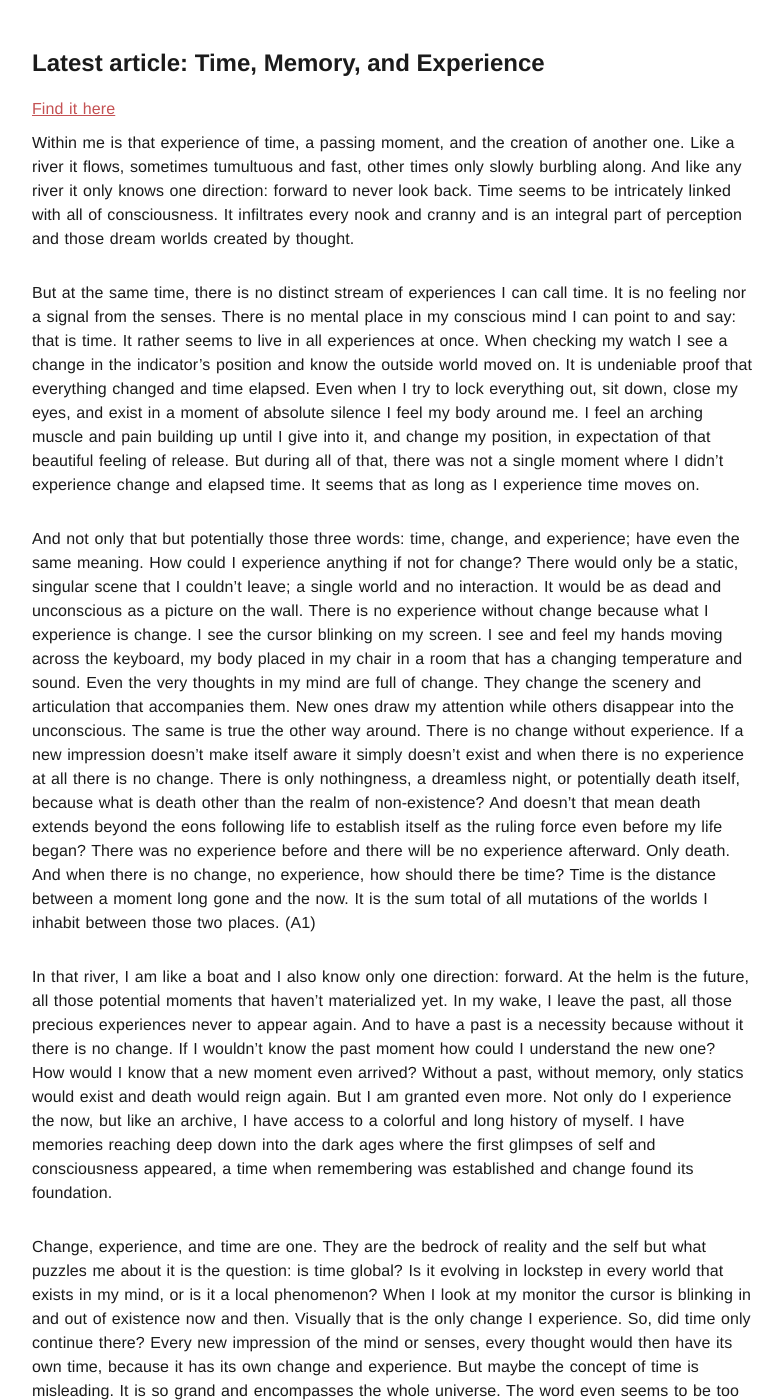
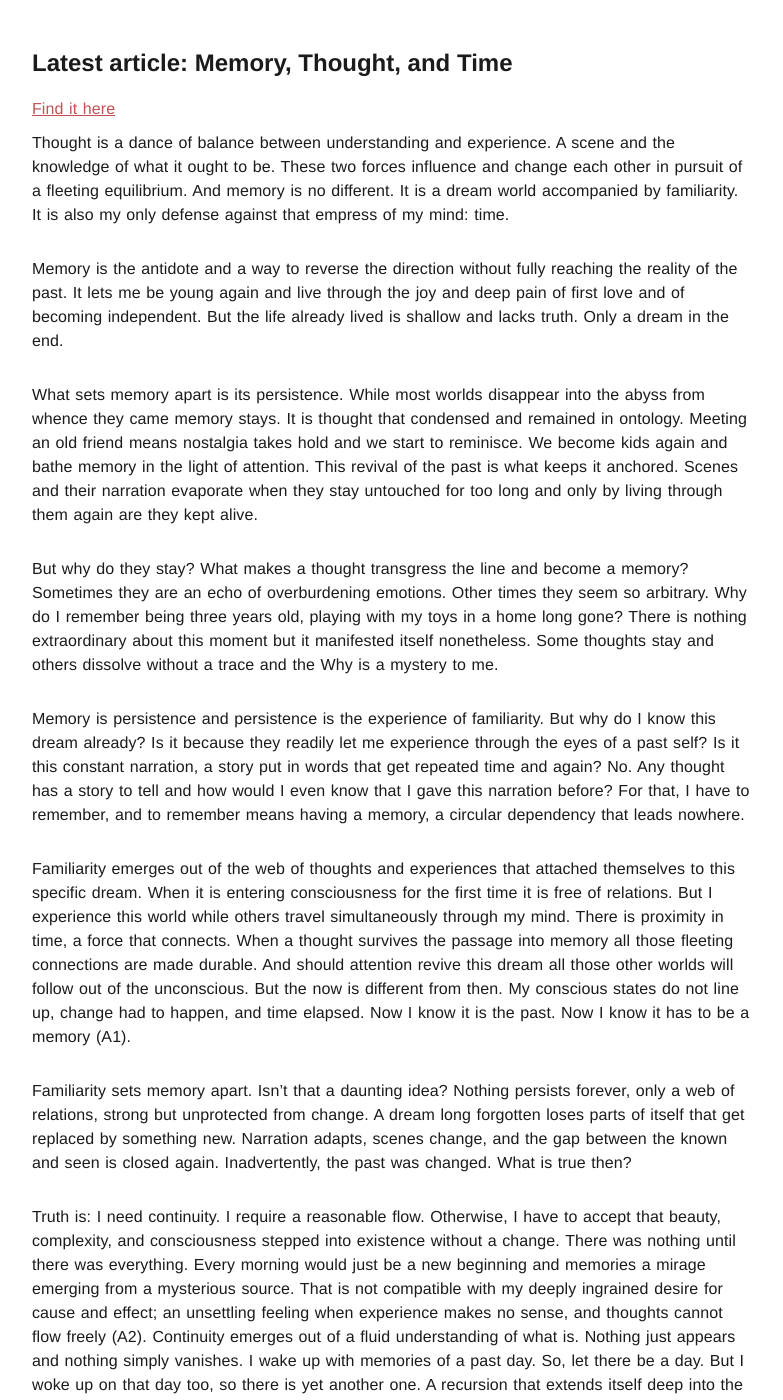
Before and after one commit to pheymann/paulheymann-website, a Jekyll site: the page built from index.md, in a window 1280 px wide and 1400 px high, scrolled down 281 px. Shown: the whole window, without its empty margins (233-1016 px from the left). Built offline with Jekyll 4.4.1, drawn with Linux system fonts in a browser that asks for light colours; some of the changed text lies outside the part shown.

Commit message:
blog:mom: memory, thought, and time

```diff
--- /dev/null
+++ b/_posts/reality-truth-and-the-good-life/2023-02-01-memory-thought-and-time.md
@@ -0,0 +1,51 @@
+---
+layout: post
+title: Memory, Thought, and Time
+date: 2023-02-01
+categories: thought truth
+head_title: Memory, Thought, and Time
+meta_description: Memory, Thought, and Time
+meta_keywords: philosophy truth attention
+---
+
+{% include reality_series_article_links.md %}
+
+Thought is a dance of balance between understanding and experience. A scene and the knowledge of what it ought to be. These two forces influence and change each other in pursuit of a fleeting equilibrium. And memory is no different. It is a dream world accompanied by familiarity. It is also my only defense against that empress of my mind: time.
+
+Memory is the antidote and a way to reverse the direction without fully reaching the reality of the past. It lets me be young again and live through the joy and deep pain of first love and of becoming independent. But the life already lived is shallow and lacks truth. Only a dream in the end.
+
+What sets memory apart is its persistence. While most worlds disappear into the abyss from whence they came memory stays. It is thought that condensed and remained in ontology. Meeting an old friend means nostalgia takes hold and we start to reminisce. We become kids again and bathe memory in the light of attention. This revival of the past is what keeps it anchored. Scenes and their narration evaporate when they stay untouched for too long and only by living through them again are they kept alive.
+
+But why do they stay? What makes a thought transgress the line and become a memory? Sometimes they are an echo of overburdening emotions. Other times they seem so arbitrary. Why do I remember being three years old, playing with my toys in a home long gone? There is nothing extraordinary about this moment but it manifested itself nonetheless. Some thoughts stay and others dissolve without a trace and the Why is a mystery to me.
+
+Memory is persistence and persistence is the experience of familiarity. But why do I know this dream already? Is it because they readily let me experience through the eyes of a past self? Is it this constant narration, a story put in words that get repeated time and again? No. Any thought has a story to tell and how would I even know that I gave this narration before? For that, I have to remember, and to remember means having a memory, a circular dependency that leads nowhere.
+
+Familiarity emerges out of the web of thoughts and experiences that attached themselves to this specific dream. When it is entering consciousness for the first time it is free of relations. But I experience this world while others travel simultaneously through my mind. There is proximity in time, a force that connects. When a thought survives the passage into memory all those fleeting connections are made durable. And should attention revive this dream all those other worlds will follow out of the unconscious. But the now is different from then. My conscious states do not line up, change had to happen, and time elapsed. Now I know it is the past. Now I know it has to be a memory (A1).
+
+Familiarity sets memory apart. Isn’t that a daunting idea? Nothing persists forever, only a web of relations, strong but unprotected from change. A dream long forgotten loses parts of itself that get replaced by something new. Narration adapts, scenes change, and the gap between the known and seen is closed again. Inadvertently, the past was changed. What is true then?
+
+Truth is: I need continuity. I require a reasonable flow. Otherwise, I have to accept that beauty, complexity, and consciousness stepped into existence without a change. There was nothing until there was everything. Every morning would just be a new beginning and memories a mirage emerging from a mysterious source. That is not compatible with my deeply ingrained desire for cause and effect; an unsettling feeling when experience makes no sense, and thoughts cannot flow freely (A2). Continuity emerges out of a fluid understanding of what is. Nothing just appears and nothing simply vanishes. I wake up with memories of a past day. So, let there be a day. But I woke up on that day too, so there is yet another one. A recursion that extends itself deep into the dark ages up until the point where I sucked in my first breath of air. Before that, my mother was conscious, and before her, her mother and so it goes.
+
+My mind forges a path through ontology, from one world to another; from now to yesterday and beyond. But it needs cause and effect to build bridges between those dreams.
+
+Continuity creates my personal time, but there is also a collective notion of irreversible change. The memories of us all mingle. Your past becomes mine. But also the stories of our ancestors echo deep within. They are carried through the generations and create a path down into the deepest and darkest ages of our kind. Time extends beyond a single being. And why stop here? Even physical reality tries to tell a story. The night sky is filled with the light of stars long gone while the earth is one layer upon another of past ages. There are memories everywhere, and my impression is that of infinity. Science may try to reduce the universe to an Alpha and Omega. But what came before and what will happen thereafter? Questions that make no sense because what is without change, time, and experience? So I am ignorant of the transcience and establish the infinite.
+
+And why not? Without continuity, there is only chaos. A realm of potential order and new understanding but also of pain, suffering, and death. I can only bath in chaos when the shore of the known is ever-present. And so I believe in those memories that live within and without and time becomes stable (A3). All those remembered dreams create a massive, entangled story I can embed myself.
+
+Out of that bedrock of memories, the future grows. It is rushing out of the past, overtaking me, just to spread in all directions simultaneously. My mind, that orchestra of experience and understanding, maps out myriad paths from the now into the next only to choose the one which feels right. Reality is a field of potential that gets condensed into a singular stream of experience. And the ripples of that violent collapse are pushing back again into the future. The past even decides how to reduce all that potential. Going down the path on my left led to suffering. The one on my right was pleasing and good, so the decision is made and a direction is set.
+
+As thought is a balance between experience and understanding, time is a balance between the future and the past. Neither of them is dominant and unchangeable.
+
+## Read next
+* {{ article_index }}
+* Previous: {{ article_9 }}
+
+## Appendix
+### A1 - Familiarity
+In the hope of staying healthy, I climb that same hill every day. I experience a beautiful scene, a view down into the town and across the mountains, and it feels familiar. It does so, I believe because I know it instantly. Most of it isn’t new, only a few surprises here and there. This view has its representation in my mind, it has its objects of the mind and shreds of scenery that get stitched together to form a whole. I know this place and it is familiar to me. And so it also happens with my thoughts and dreams. They enter my mind like an old friend.
+
+### A2 - Cause and Effect
+ Hume is right again. There is nothing that is cause and effect. There is only proximity of change, either in vision or time, and sameness that binds together. And within that network thoughts flow and produce the experience of continuity. What is inexplicable to me is the underlying force that creates that need for continuity. Is it coming from without? Is physical reality as orderly as it is shown to me? Or is it only my experience of it? Might there be a reign of chaos? Maybe it is both. Maybe we live in a vertex, a stable pattern, out in an ocean of chaos. There are suggestions that there is something beyond our comprehension. A world that excludes itself from the way we experience order and understanding. A world of randomness and the unknown.
+
+### A3 - Believe
+To believe means accepting a mystery, something beyond reason, and acting out its consequences. It means to build a bridge between the unknowable and understanding and through that expand oneself beyond what was possible before. To believe also means to hope that this is true.
--- a/articles/meditations-on-the-mind.html
+++ b/articles/meditations-on-the-mind.html
@@ -24,6 +24,7 @@ layout: "basic"
     <li><a href="{% post_url reality-truth-and-the-good-life/2022-11-23-attention-vivacity-continuity %}">Attention, Vivacity, and Continuity</a> - Exploring how vivacity and attention are connected and what that tells me about the continuity of the world.</li>
     <li><a href="{% post_url reality-truth-and-the-good-life/2023-01-03-thought-and-self %}">Thought and self</a> - Looking at the core of all realities and what that means for the self.</li>
     <li><a href="{% post_url reality-truth-and-the-good-life/2023-01-20-time-memory-experience %}">Time, Memory, and Experience</a> - Meditation on the experience of time and how it is, together with memory, the root of experience.</li>
+    <li><a href="{% post_url reality-truth-and-the-good-life/2023-02-01-memory-thought-and-time %}">Memory, Thought, and Time</a> - A continuation of the previous idea but not looked at from the perspective of memory.</li>
   </ul>
 
   <br>
@@ -33,7 +34,6 @@ layout: "basic"
   </p>
 
   <ul>
-    <li>Memory, Time, and Self</li>
     <li>Agency</li>
     <li>Pain, the Mystery of Others, and the Good</li>
     <li>Truths and useful Opinions</li>
```
Also changed, not shown: _includes/reality_series_article_links.md (+2 -0 lines), _posts/reality-truth-and-the-good-life/2023-01-20-time-memory-experience.md (+1 -0 lines).
